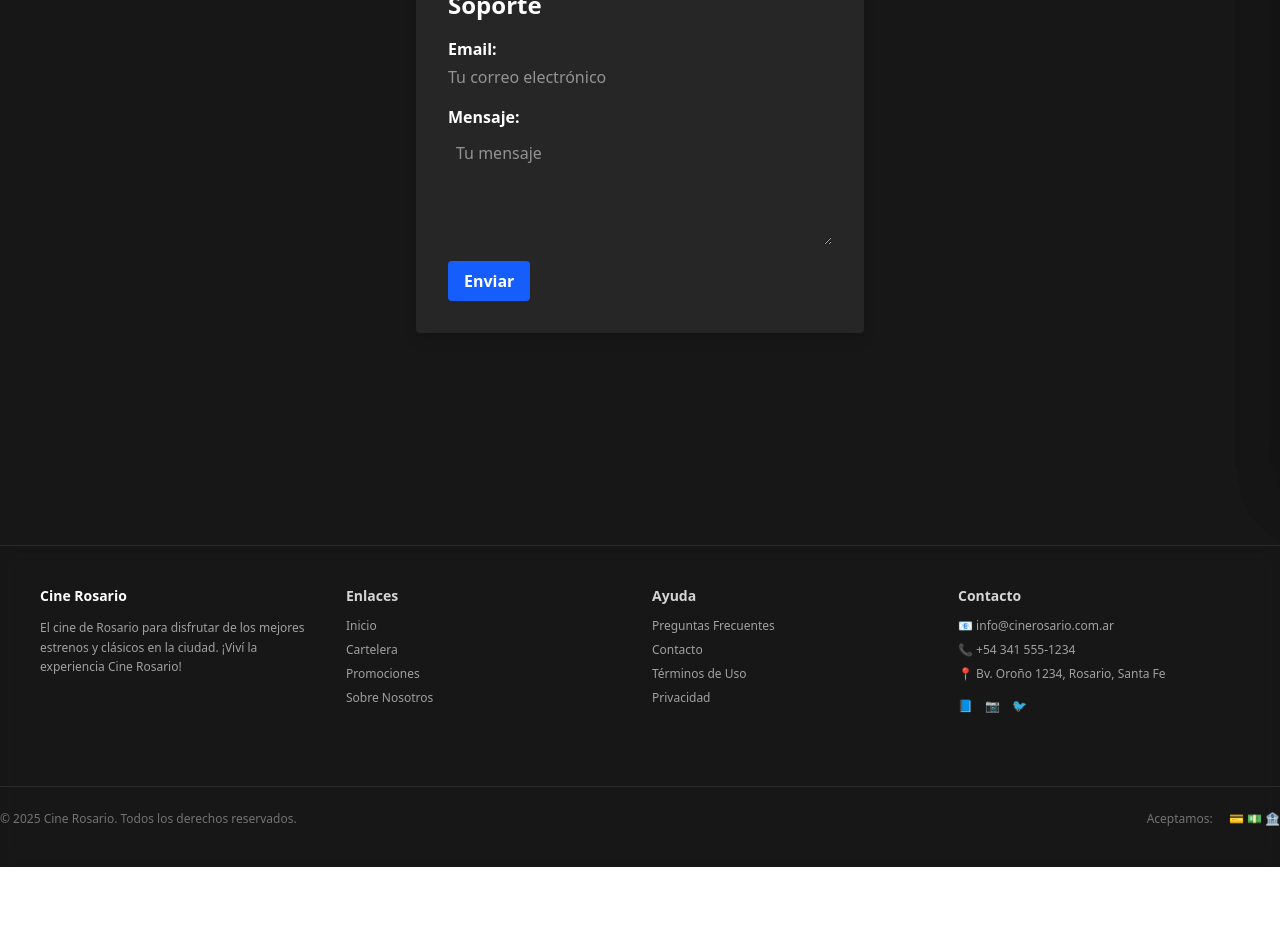
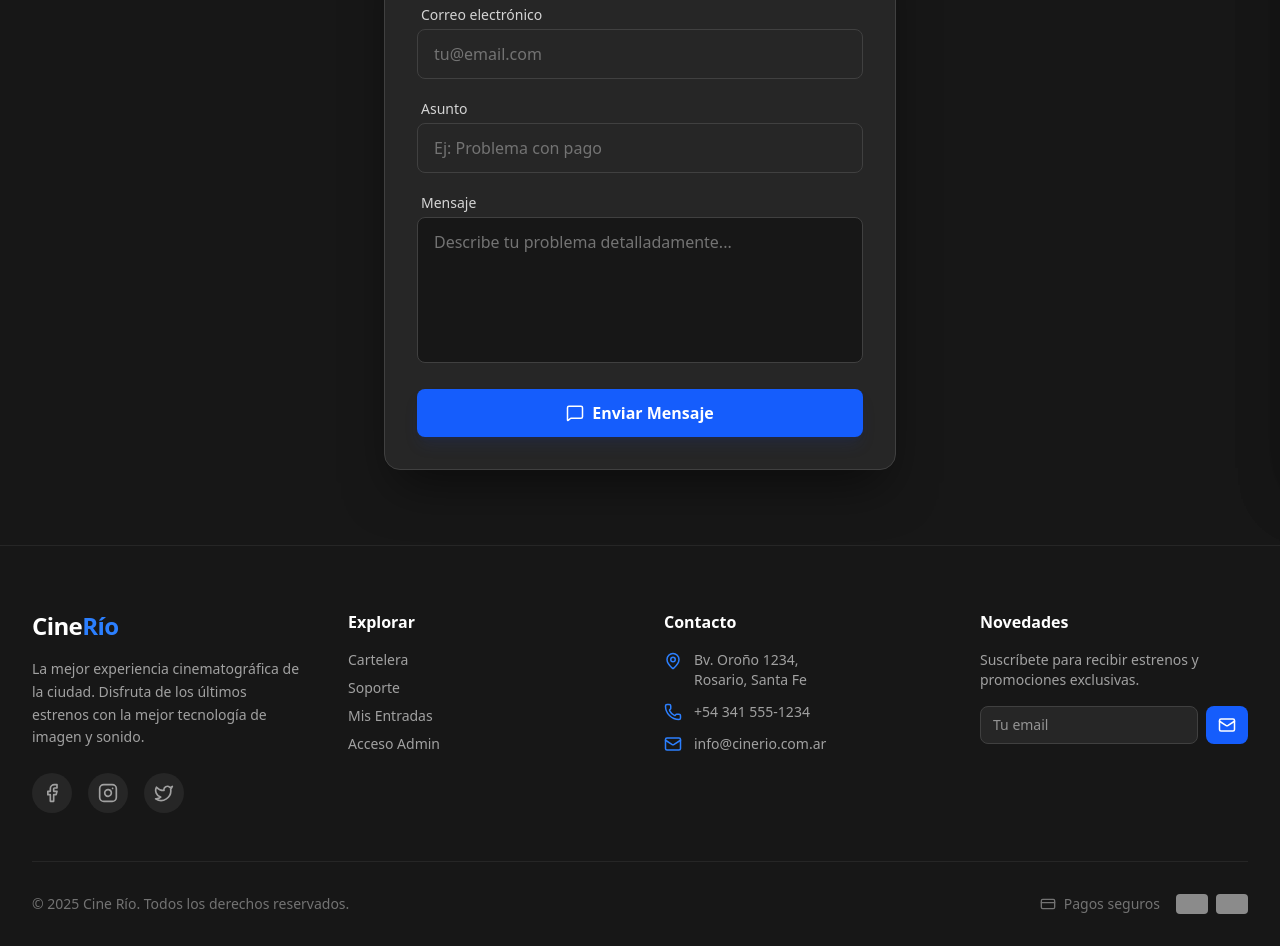
Before and after one commit to laureanojuarez/cine-nucba, a React (Vite) app: page /support in a window 1280 px wide. Shown: the part 320-1266 px from the top of the page. Before the commit the page ends 1187 px from the top, so only its background shows below. Built offline with nearby package versions, Linux system fonts and the light colour scheme; no server answers.

Commit message:
feat: update Footer and Support components with improved layout and functionality

```diff
--- a/src/components/Footer/Footer.tsx
+++ b/src/components/Footer/Footer.tsx
@@ -1,116 +1,103 @@
+import { Link } from "react-router-dom";
+import { CreditCard, Facebook, Instagram, Mail, MapPin, Phone, Twitter } from 'lucide-react'
+
 export const Footer = () => {
   return (
-    <footer className="mt-auto border-t border-neutral-700/50  backdrop-blur pb-10">
-      <div className="grid gap-6 sm:grid-cols-2 lg:grid-cols-4 p-10">
-        {/* Información principal */}
-        <div className="space-y-3">
-          <h3 className="text-sm font-semibold text-white">Cine Rosario</h3>
-          <p className="text-xs text-neutral-400 leading-relaxed">
-            El cine de Rosario para disfrutar de los mejores estrenos y clásicos
-            en la ciudad. ¡Viví la experiencia Cine Rosario!
+    <footer className="bg-neutral-900 border-t border-neutral-800 pt-16 pb-8">
+      <div className="max-w-7xl mx-auto px-4 sm:px-6 lg:px-8">
+        <div className="grid grid-cols-1 md:grid-cols-2 lg:grid-cols-4 gap-12 mb-12">
+
+          {/* 1. Marca y Descripción */}
+          <div className="space-y-4">
+            <h3 className="text-2xl font-bold text-white tracking-tight">
+              Cine<span className="text-blue-500">Río</span>
+            </h3>
+            <p className="text-neutral-400 text-sm leading-relaxed">
+              La mejor experiencia cinematográfica de la ciudad. Disfruta de los últimos estrenos con la mejor tecnología de imagen y sonido.
             </p>
+            <div className="flex gap-4 pt-2">
+              <SocialLink href="#" icon={<Facebook size={20} />} />
+              <SocialLink href="#" icon={<Instagram size={20} />} />
+              <SocialLink href="#" icon={<Twitter size={20} />} />
+            </div>
           </div>
 
-        {/* Enlaces rápidos */}
-        <div className="space-y-3">
-          <h4 className="text-sm font-semibold text-neutral-300">Enlaces</h4>
-          <ul className="space-y-2 text-xs text-neutral-400">
-            <li>
-              <a href="/" className="hover:text-white transition">
-                Inicio
-              </a>
+          {/* 2. Enlaces Rápidos */}
+          <div>
+            <h4 className="text-white font-semibold mb-4">Explorar</h4>
+            <ul className="space-y-2 text-sm text-neutral-400">
+              <li><Link to="/" className="hover:text-blue-400 transition-colors">Cartelera</Link></li>
+              <li><Link to="/support" className="hover:text-blue-400 transition-colors">Soporte</Link></li>
+              <li><Link to="/dashboard" className="hover:text-blue-400 transition-colors">Mis Entradas</Link></li>
+              <li><Link to="/admin" className="hover:text-blue-400 transition-colors">Acceso Admin</Link></li>
+            </ul>
+          </div>
+
+          {/* 3. Contacto */}
+          <div>
+            <h4 className="text-white font-semibold mb-4">Contacto</h4>
+            <ul className="space-y-3 text-sm text-neutral-400">
+              <li className="flex items-start gap-3">
+                <MapPin size={18} className="text-blue-500 shrink-0 mt-0.5" />
+                <span>Bv. Oroño 1234,<br />Rosario, Santa Fe</span>
               </li>
-            <li>
-              <a href="/cartelera" className="hover:text-white transition">
-                Cartelera
-              </a>
+              <li className="flex items-center gap-3">
+                <Phone size={18} className="text-blue-500 shrink-0" />
+                <span>+54 341 555-1234</span>
               </li>
-            <li>
-              <a href="/promociones" className="hover:text-white transition">
-                Promociones
-              </a>
-            </li>
-            <li>
-              <a href="/sobre-nosotros" className="hover:text-white transition">
-                Sobre Nosotros
-              </a>
+              <li className="flex items-center gap-3">
+                <Mail size={18} className="text-blue-500 shrink-0" />
+                <span>info@cinerio.com.ar</span>
               </li>
             </ul>
           </div>
 
-        {/* Ayuda */}
-        <div className="space-y-3">
-          <h4 className="text-sm font-semibold text-neutral-300">Ayuda</h4>
-          <ul className="space-y-2 text-xs text-neutral-400">
-            <li>
-              <a href="/faq" className="hover:text-white transition">
-                Preguntas Frecuentes
-              </a>
-            </li>
-            <li>
-              <a href="/contacto" className="hover:text-white transition">
-                Contacto
-              </a>
-            </li>
-            <li>
-              <a href="/terminos" className="hover:text-white transition">
-                Términos de Uso
-              </a>
-            </li>
-            <li>
-              <a href="/privacidad" className="hover:text-white transition">
-                Privacidad
-              </a>
-            </li>
-          </ul>
-        </div>
-
-        {/* Contacto */}
-        <div className="space-y-3">
-          <h4 className="text-sm font-semibold text-neutral-300">Contacto</h4>
-          <div className="space-y-2 text-xs text-neutral-400">
-            <p>📧 info@cinerosario.com.ar</p>
-            <p>📞 +54 341 555-1234</p>
-            <p>📍 Bv. Oroño 1234, Rosario, Santa Fe</p>
-            <div className="flex gap-3 pt-2">
-              <a
-                href="#"
-                className="text-neutral-400 hover:text-white transition"
-                aria-label="Facebook"
-              >
-                📘
-              </a>
-              <a
-                href="#"
-                className="text-neutral-400 hover:text-white transition"
-                aria-label="Instagram"
-              >
-                📷
-              </a>
-              <a
-                href="#"
-                className="text-neutral-400 hover:text-white transition"
-                aria-label="Twitter"
-              >
-                🐦
-              </a>
-            </div>
-          </div>
+          {/* 4. Newsletter (Nuevo) */}
+          <div>
+            <h4 className="text-white font-semibold mb-4">Novedades</h4>
+            <p className="text-neutral-400 text-sm mb-4">
+              Suscríbete para recibir estrenos y promociones exclusivas.
+            </p>
+            <form className="flex gap-2" onSubmit={(e) => e.preventDefault()}>
+              <input
+                type="email"
+                placeholder="Tu email"
+                className="bg-neutral-800 border border-neutral-700 text-white text-sm rounded-lg px-3 py-2 w-full focus:outline-none focus:border-blue-500 transition-colors"
+              />
+              <button className="bg-blue-600 hover:bg-blue-500 text-white px-3 py-2 rounded-lg transition-colors">
+                <Mail size={18} />
+              </button>
+            </form>
           </div>
         </div>
 
-      {/* Línea divisoria y copyright */}
-      <div className="mt-8 border-t border-neutral-700/50 pt-6">
-        <div className="flex flex-col gap-4 sm:flex-row sm:items-center sm:justify-between">
-          <p className="text-xs text-neutral-500">
-            © 2025 Cine Rosario. Todos los derechos reservados.
+        {/* Barra Inferior */}
+        <div className="border-t border-neutral-800 pt-8 flex flex-col md:flex-row justify-between items-center gap-4">
+          <p className="text-neutral-500 text-sm text-center md:text-left">
+            © {new Date().getFullYear()} Cine Río. Todos los derechos reservados.
           </p>
-          <div className="flex gap-4 text-xs text-neutral-500">
-            <span>Aceptamos:</span>
-            <span>💳 💵 🏦</span>
+
+          <div className="flex items-center gap-4 text-neutral-500 text-sm">
+            <span className="flex items-center gap-2">
+              <CreditCard size={16} /> Pagos seguros
+            </span>
+            <div className="flex gap-2 opacity-50">
+              {/* Simulación de tarjetas */}
+              <div className="w-8 h-5 bg-white rounded-sm" />
+              <div className="w-8 h-5 bg-white rounded-sm" />
+            </div>
           </div>
         </div>
       </div>
     </footer>
   );
 };
+
+const SocialLink = ({ href, icon }: { href: string; icon: React.ReactNode }) => (
+  <a
+    href={href}
+    className="w-10 h-10 rounded-full bg-neutral-800 flex items-center justify-center text-neutral-400 hover:bg-blue-600 hover:text-white transition-all duration-300"
+  >
+    {icon}
+  </a>
+);
--- a/src/pages/Support/Support.tsx
+++ b/src/pages/Support/Support.tsx
@@ -1,94 +1,112 @@
 import {ErrorMessage, Field, Form, Formik} from "formik";
-import {useState} from "react";
 import * as yup from "yup";
+import { Button } from "../../components/UI/Button";
+import { Mail, MessageSquare } from "lucide-react";
+import { Input } from "../../components/UI/Input";
+import { toast } from "sonner";
 
 const validationSchema = yup.object().shape({
   email: yup
     .string()
     .email("Email inválido")
     .required("El email es obligatorio"),
-
-  message: yup.string().required("El mensaje es obligatorio"),
+  asunto: yup.string().required("El asunto es obligatorio"),
+  message: yup
+    .string()
+    .min(10, "El mensaje debe tener al menos 10 caracteres")
+    .required("El mensaje es obligatorio"),
 });
-
 export default function Support() {
   const INITIAL_VALUES = {
     email: "",
+    asunto: "",
     message: "",
   };
 
-  const [submitted, setSubmitted] = useState(false);
+   const handleSubmit = async (
+    values: typeof INITIAL_VALUES,
+    {resetForm}: any
+  ) => {
+    // Simular petición al backend
+    await new Promise((resolve) => setTimeout(resolve, 1500));
+    console.log(values);
+    toast.success("Mensaje enviado correctamente. Te responderemos pronto.");
+    resetForm();
+  };
 
    return (
-    <div className="min-h-screen bg-neutral-900 text-white flex items-center justify-center">
+    <div className="min-h-screen bg-neutral-900 text-white py-12 px-4 sm:px-6 lg:px-8 flex flex-col items-center justify-center">
+      <div className="w-full max-w-lg">
+        <div className="text-center mb-8">
+          <h1 className="text-3xl font-extrabold mb-2 text-white">
+            Centro de Soporte
+          </h1>
+          <p className="text-neutral-400">
+            Déjanos tu mensaje y te responderemos a la brevedad.
+          </p>
+        </div>
+
+        <div className="bg-neutral-800 border border-neutral-700 rounded-2xl p-8 shadow-2xl shadow-black/50">
+          <h2 className="text-xl font-bold mb-6 flex items-center gap-2 text-white">
+            <Mail className="text-blue-500" size={20} /> Envíanos un mensaje
+          </h2>
+
           <Formik
             initialValues={INITIAL_VALUES}
             validationSchema={validationSchema}
-        validateOnBlur
-        validateOnChange
-        onSubmit={(values, {resetForm}) => {
-          console.log(values);
-          setSubmitted(true);
-          resetForm();
-          setTimeout(() => setSubmitted(false), 3000);
-        }}
+            onSubmit={handleSubmit}
           >
-        {({isSubmitting}) => (
-          <Form className="space-y-4 bg-neutral-800 p-8 rounded shadow-lg w-full max-w-md">
-            <div>
-              <h1 className="text-2xl font-bold mb-4">Soporte</h1>
-            </div>
-            <div className="flex flex-col gap-1">
-              <label htmlFor="email" className="font-semibold">
-                Email:
+            {({isSubmitting, errors, touched}) => (
+              <Form className="space-y-5">
+                <Input
+                  name="email"
+                  type="email"
+                  placeholder="tu@email.com"
+                  label="Correo electrónico"
+                />
+
+                <Input
+                  name="asunto"
+                  type="text"
+                  placeholder="Ej: Problema con pago"
+                  label="Asunto"
+                />
+
+                <div className="space-y-1">
+                  <label
+                    htmlFor="message"
+                    className="block text-sm font-medium text-neutral-300 ml-1"
+                  >
+                    Mensaje
                   </label>
                   <Field
-                name="email"
-                id="email"
-                type="email"
-                placeholder="Tu correo electrónico"
-              />
-              <ErrorMessage
-                name="email"
-                component="div"
-                className="text-red-400 text-sm"
-              />
-            </div>
-            <div className="flex flex-col gap-1">
-              <label htmlFor="message" className="font-semibold">
-                Mensaje:
-              </label>
-              <Field
+                    as="textarea"
                     name="message"
-                as="textarea"
-                id="message"
-                placeholder="Tu mensaje"
-                className="p-2 rounded text-white"
-                aria-required="true"
-                aria-label="Mensaje"
-                rows={4}
+                    rows={5}
+                    placeholder="Describe tu problema detalladamente..."
+                    className={`w-full bg-neutral-900 border rounded-lg px-4 py-3 text-white placeholder-neutral-500 outline-none transition-all resize-none
+                        ${
+                          touched.message && errors.message
+                            ? "border-red-500 focus:border-red-500"
+                            : "border-neutral-700 focus:border-blue-500 focus:ring-1 focus:ring-blue-500"
+                        }`}
                   />
                   <ErrorMessage
                     name="message"
                     component="div"
-                className="text-red-400 text-sm"
+                    className="text-red-400 text-xs ml-1 font-medium"
                   />
                 </div>
-            <button
-              type="submit"
-              disabled={isSubmitting}
-              className="bg-blue-600 hover:bg-blue-700 text-white font-bold py-2 px-4 rounded disabled:opacity-50"
-            >
-              {isSubmitting ? "Enviando..." : "Enviar"}
-            </button>
-            {submitted && (
-              <div className="text-green-400 text-center mt-2">
-                Mensaje enviado con exito!
-              </div>
-            )}
+
+                <Button type="submit" loading={isSubmitting} className="mt-4">
+                  <MessageSquare size={18} />
+                  Enviar Mensaje
+                </Button>
               </Form>
             )}
           </Formik>
         </div>
+      </div>
+    </div>
   );
 }
```
Lines whose indentation alone changed are shown as unchanged.
